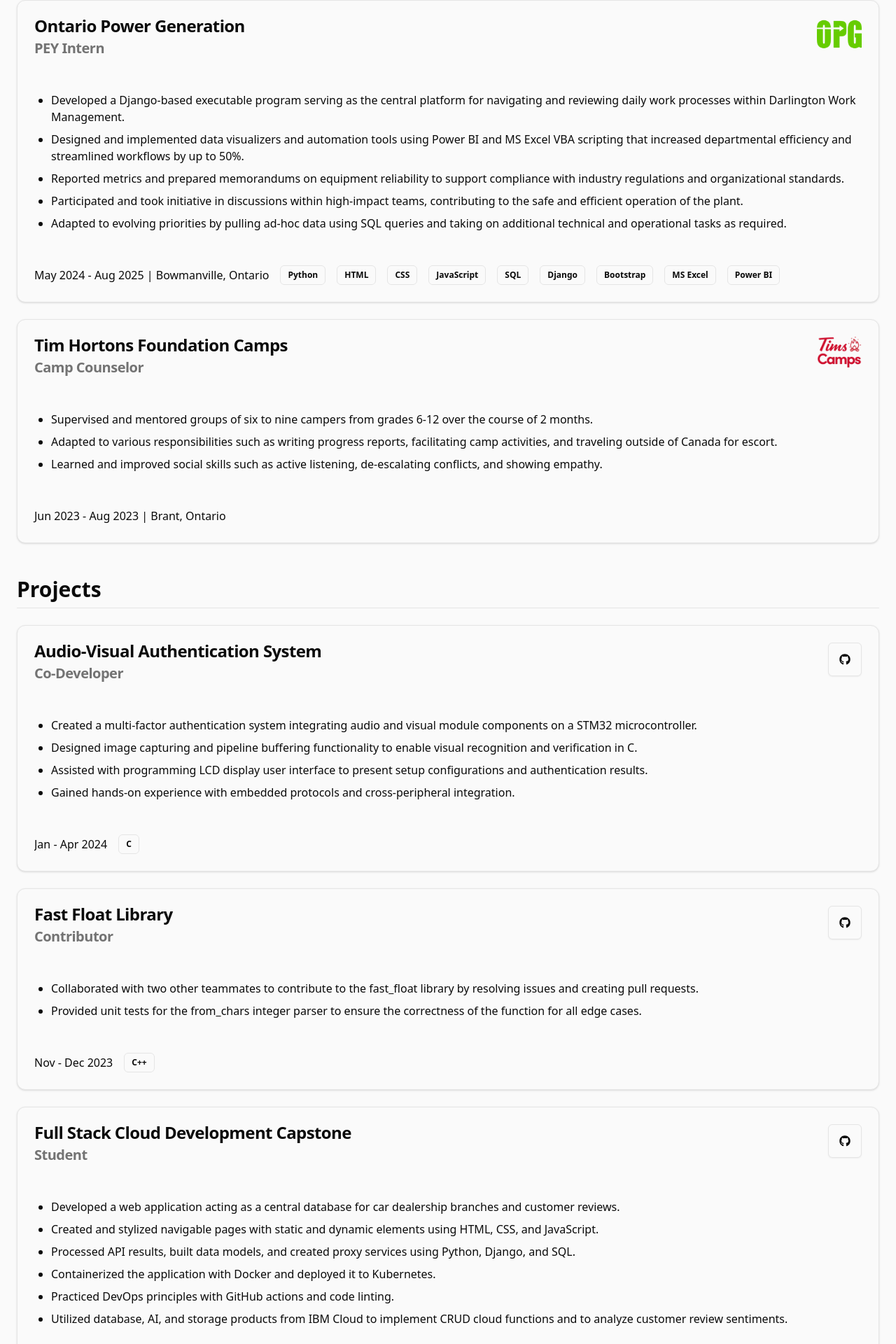
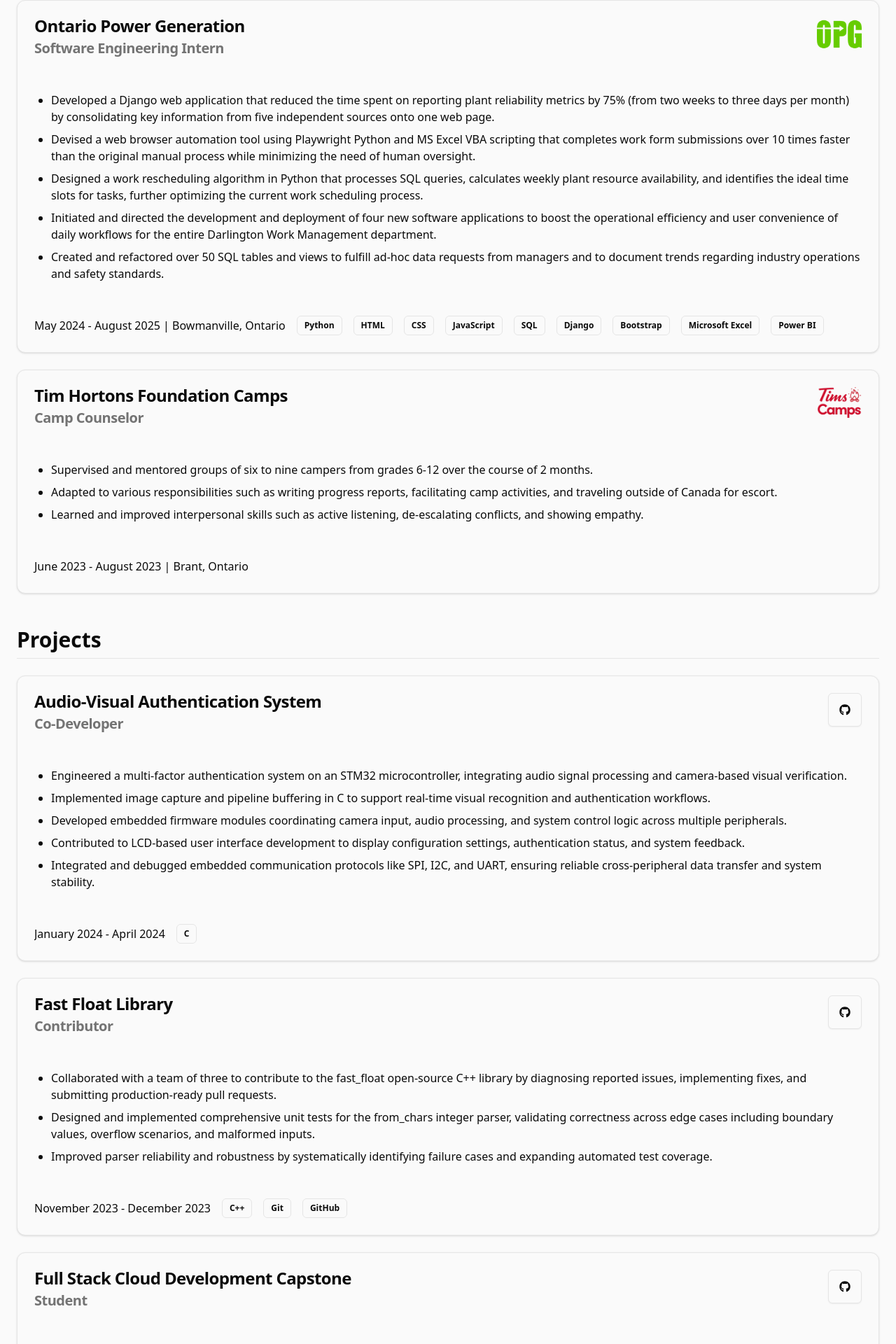
Before and after one commit to marvinyywu/marvinyywu.github.io, a Next.js app: page / in a window 1280 px wide. Shown: the part 1789-3709 px from the top of the page at 70% size. Built offline with nearby package versions, Linux system fonts and the light colour scheme.

Commit message:
Modified section contents to match with new resume

```diff
--- a/src/app/about.tsx
+++ b/src/app/about.tsx
@@ -15,7 +15,7 @@
           I started my professional engineering career working under a 16 month internship at <u><Link href="https://www.opg.com/" target="_blank">Ontario Power Generation</Link></u>. There I gained valuable exposure to the nuclear industry, and further strengthened my communication and collaboration skills. I was able to apply the technical skills learned from academics into software applications that improved everyday departmental workflows and operational efficiency, making a real-world impact.
         </p>
         <p>
-          Currently I am seeking a full-time position in software engineering or related fields beginning of Summer 2026, where I can coninually learn and apply my technical skills into practical applications and further develop my professional computer engineering career.
+          Currently I am seeking a full-time position in software engineering or related fields beginning of Summer 2026, where I can continually learn and apply my technical skills into practical applications and further develop my professional career.
         </p>
       </span>
       <Image
--- a/src/app/contact.tsx
+++ b/src/app/contact.tsx
@@ -25,7 +25,7 @@
         </Link>
       </Item>
       <Item variant="outline" asChild>
-        <Link href="https://www.linkedin.com/in/marvin-wu-693991248/" target="_blank">
+        <Link href="https://www.linkedin.com/in/marvinyywu/" target="_blank">
           <ItemMedia>
             <FaLinkedin className="size-5" />
           </ItemMedia>
@@ -47,7 +47,7 @@
         </Link>
       </Item>
       <Item variant="outline" asChild>
-        <Link href="/resume.pdf" target="_blank">
+        <Link href="/Resume_Marvin_Wu.pdf" target="_blank">
           <ItemMedia>
             <IoDocumentText className="size-5" />
           </ItemMedia>
--- a/src/app/education.tsx
+++ b/src/app/education.tsx
@@ -25,7 +25,7 @@
     <Card className="card">
       <CardHeader>
         <CardTitle className="card-title">University of Toronto - St. George</CardTitle>
-        <CardDescription id="card-description">B.A.Sc. in Computer Engineering + PEY Co-op</CardDescription>
+        <CardDescription id="card-description">Bachelor of Applied Science in Computer Engineering + PEY Co-Op</CardDescription>
       </CardHeader>
       <CardContent>
         <h3 className="scroll-m-20 text-2xl font-semibold tracking-tight">Relevant Courseworks</h3>
@@ -36,7 +36,7 @@
         </ul>
       </CardContent>
       <CardFooter>
-        <p>Sep 2021 - May 2026 (expected) | Toronto, Ontario</p>
+        <p>September 2021 - May 2026 (expected) | Toronto, Ontario</p>
       </CardFooter>
     </Card>
   )
--- a/src/app/experience.tsx
+++ b/src/app/experience.tsx
@@ -24,20 +24,20 @@
               className="absolute right-0 top-0 -translate-y-2"
             />
         </CardTitle>
-        <CardDescription id="card-description">PEY Intern</CardDescription>
+        <CardDescription id="card-description">Software Engineering Intern</CardDescription>
         </CardHeader>
         <CardContent>
-        <ul className="list-description">
-          <li>Developed a Django-based executable program serving as the central platform for navigating and reviewing daily work processes within Darlington Work Management.</li>
-          <li>Designed and implemented data visualizers and automation tools using Power BI and MS Excel VBA scripting that increased departmental efficiency and streamlined workflows by up to 50%.</li>
-          <li>Reported metrics and prepared memorandums on equipment reliability to support compliance with industry regulations and organizational standards.</li>
-          <li>Participated and took initiative in discussions within high-impact teams, contributing to the safe and efficient operation of the plant.</li>
-          <li>Adapted to evolving priorities by pulling ad-hoc data using SQL queries and taking on additional technical and operational tasks as required.</li>
-        </ul>
+          <ul className="list-description">
+            <li>Developed a Django web application that reduced the time spent on reporting plant reliability metrics by 75% (from two weeks to three days per month) by consolidating key information from five independent sources onto one web page.</li>
+            <li>Devised a web browser automation tool using Playwright Python and MS Excel VBA scripting that completes work form submissions over 10 times faster than the original manual process while minimizing the need of human oversight.</li>
+            <li>Designed a work rescheduling algorithm in Python that processes SQL queries, calculates weekly plant resource availability, and identifies the ideal time slots for tasks, further optimizing the current work scheduling process.</li>
+            <li>Initiated and directed the development and deployment of four new software applications to boost the operational efficiency and user convenience of daily workflows for the entire Darlington Work Management department.</li>
+            <li>Created and refactored over 50 SQL tables and views to fulfill ad-hoc data requests from managers and to document trends regarding industry operations and safety standards.</li>
+          </ul>
         </CardContent>
         <CardFooter>
           <span className="flex overflow-auto gap-4">
-            <p>May 2024 - Aug 2025 | Bowmanville, Ontario </p>
+            <p>May 2024 - August 2025 | Bowmanville, Ontario</p>
             <Badge variant="outline">Python</Badge>
             <Badge variant="outline">HTML</Badge>
             <Badge variant="outline">CSS</Badge>
@@ -45,7 +45,7 @@
             <Badge variant="outline">SQL</Badge>
             <Badge variant="outline">Django</Badge>
             <Badge variant="outline">Bootstrap</Badge>
-            <Badge variant="outline">MS Excel</Badge>
+            <Badge variant="outline">Microsoft Excel</Badge>
             <Badge variant="outline">Power BI</Badge>
           </span>
         </CardFooter>
@@ -68,11 +68,11 @@
         <ul className="list-description">
           <li>Supervised and mentored groups of six to nine campers from grades 6-12 over the course of 2 months.</li>
           <li>Adapted to various responsibilities such as writing progress reports, facilitating camp activities, and traveling outside of Canada for escort.</li>
-          <li>Learned and improved social skills such as active listening, de-escalating conflicts, and showing empathy.</li>
+          <li>Learned and improved interpersonal skills such as active listening, de-escalating conflicts, and showing empathy.</li>
         </ul>
         </CardContent>
         <CardFooter>
-          <p>Jun 2023 - Aug 2023 | Brant, Ontario</p>
+          <p>June 2023 - August 2023 | Brant, Ontario</p>
         </CardFooter>
       </Card>
     </div>
--- a/src/app/projects.tsx
+++ b/src/app/projects.tsx
@@ -28,15 +28,16 @@
         </CardHeader>
         <CardContent>
           <ul className="list-description">
-            <li>Created a multi-factor authentication system integrating audio and visual module components on a STM32 microcontroller.</li>
-            <li>Designed image capturing and pipeline buffering functionality to enable visual recognition and verification in C.</li>
-            <li>Assisted with programming LCD display user interface to present setup configurations and authentication results.</li>
-            <li>Gained hands-on experience with embedded protocols and cross-peripheral integration.</li>
+            <li>Engineered a multi-factor authentication system on an STM32 microcontroller, integrating audio signal processing and camera-based visual verification.</li>
+            <li>Implemented image capture and pipeline buffering in C to support real-time visual recognition and authentication workflows.</li>
+            <li>Developed embedded firmware modules coordinating camera input, audio processing, and system control logic across multiple peripherals.</li>
+            <li>Contributed to LCD-based user interface development to display configuration settings, authentication status, and system feedback.</li>
+            <li>Integrated and debugged embedded communication protocols like SPI, I2C, and UART, ensuring reliable cross-peripheral data transfer and system stability.</li>
           </ul>
         </CardContent>
         <CardFooter>
           <span className="flex overflow-auto gap-4">
-            <p>Jan - Apr 2024</p>
+            <p>January 2024 - April 2024</p>
             <Badge variant="outline">C</Badge>
           </span>
         </CardFooter>
@@ -55,14 +56,17 @@
         </CardHeader>
         <CardContent>
           <ul className="list-description">
-            <li>Collaborated with two other teammates to contribute to the fast_float library by resolving issues and creating pull requests.</li>
-            <li>Provided unit tests for the from_chars integer parser to ensure the correctness of the function for all edge cases.</li>
+            <li>Collaborated with a team of three to contribute to the fast_float open-source C++ library by diagnosing reported issues, implementing fixes, and submitting production-ready pull requests.</li>
+            <li>Designed and implemented comprehensive unit tests for the from_chars integer parser, validating correctness across edge cases including boundary values, overflow scenarios, and malformed inputs.</li>
+            <li>Improved parser reliability and robustness by systematically identifying failure cases and expanding automated test coverage.</li>
           </ul>
         </CardContent>
         <CardFooter>
           <span className="flex overflow-auto gap-4">
-            <p>Nov - Dec 2023</p>
+            <p>November 2023 - December 2023</p>
             <Badge variant="outline">C++</Badge>
+            <Badge variant="outline">Git</Badge>
+            <Badge variant="outline">GitHub</Badge>
           </span>
         </CardFooter>
       </Card>
@@ -80,17 +84,16 @@
         </CardHeader>
         <CardContent>
           <ul className="list-description">
-            <li>Developed a web application acting as a central database for car dealership branches and customer reviews.</li>
-            <li>Created and stylized navigable pages with static and dynamic elements using HTML, CSS, and JavaScript.</li>
-            <li>Processed API results, built data models, and created proxy services using Python, Django, and SQL.</li>
-            <li>Containerized the application with Docker and deployed it to Kubernetes.</li>
-            <li>Practiced DevOps principles with GitHub actions and code linting.</li>
+            <li>Built a real-world web application serving as the portal for car dealership branches and customer reviews in the United States, achieving a 100% grade and earning my IBM Full Stack Software Developer online professional certificate.</li>
+            <li>Created and stylized six web pages with static and dynamic elements using HTML, CSS, and React components.</li>
+            <li>Processed RESTful API results, produced data models, and established proxy services with JavaScript, Django, and SQL.</li>
+            <li>Constructed a DevOps pipeline by integrating CI/CD action flows and automated code linting with GitHub Actions, containerizing the application with Docker, and automating the deployment process with Kubernetes.</li>
             <li>Utilized database, AI, and storage products from IBM Cloud to implement CRUD cloud functions and to analyze customer review sentiments.</li>
           </ul>
         </CardContent>
         <CardFooter>
           <span className="flex overflow-auto gap-4">
-            <p>Jun - Aug 2023</p>
+            <p>June 2023 - August 2023</p>
             <Badge variant="outline">Python</Badge>
             <Badge variant="outline">HTML</Badge>
             <Badge variant="outline">CSS</Badge>
@@ -113,17 +116,15 @@
         </CardHeader>
         <CardContent>
           <ul className="list-description">
-            <li>Worked in a team of three to create a mapping program similar to Google Maps in C++.</li>
-            <li>Designed a GUI that displays the streets, intersections, points of interests, and features found in various cities around the world using the OpenStreetMap database and EZGL graphics package.</li>
-            <li>Implemented local language support, auto-fill search bars, and path finding functionality using the GTK toolkit.</li>
-            <li>Containerized the application with Docker and deployed it to Kubernetes.</li>
-            <li>Developed design and communication skills by coordinating and distributing work among teammates with Git.</li>
-            <li>Tackled the traveling salesman problem using Dijkstra&apos;s algorithm, 2-opt, and parallel multi threading, earning the 5th best solution out of 91 teams.</li>
+            <li>Worked in a team of three to create a C++ mapping program that displays the streets, intersections, and points of interests of 10 major international cities using the OpenStreetMap database and EZGL graphics package.</li>
+            <li>Adopted an Agile methodology by iteratively adding and revising features like local language support, auto-filling searches, and path finding functionality after receiving feedback from teammates and teaching assistants.</li>
+            <li>Strengthened design and communication skills by coordinating and distributing work among teammates with Git.</li>
+            <li>Tackled the Traveling Salesman Problem through a combination of Dijkstra&apos;s algorithm, 2-opt heuristics, and parallel multi-threading to score the rank of 5th fastest solution out of 91 competing teams.</li>
           </ul>
         </CardContent>
         <CardFooter>
           <span className="flex overflow-auto gap-4">
-            <p>Jan - Apr 2023</p>
+            <p>January 2023 - April 2023</p>
             <Badge variant="outline">C++</Badge>
             <Badge variant="outline">Docker</Badge>
             <Badge variant="outline">Kubernetes</Badge>
@@ -144,7 +145,7 @@
           </ul>
         </CardContent>
         <CardFooter>
-          <p>Jan - Apr 2022</p>
+          <p>January 2022 - April 2022</p>
         </CardFooter>
       </Card>
     </div>
--- a/src/app/skills.tsx
+++ b/src/app/skills.tsx
@@ -99,7 +99,7 @@
   },
   {
     src: "/excel-logo.svg",
-    title: "MS Excel",
+    title: "Microsoft Excel",
     alt: "MS Excel logo",
   },
   {
```
Also changed, not shown: 1 other file (tests, documents, lock files or other folders).
